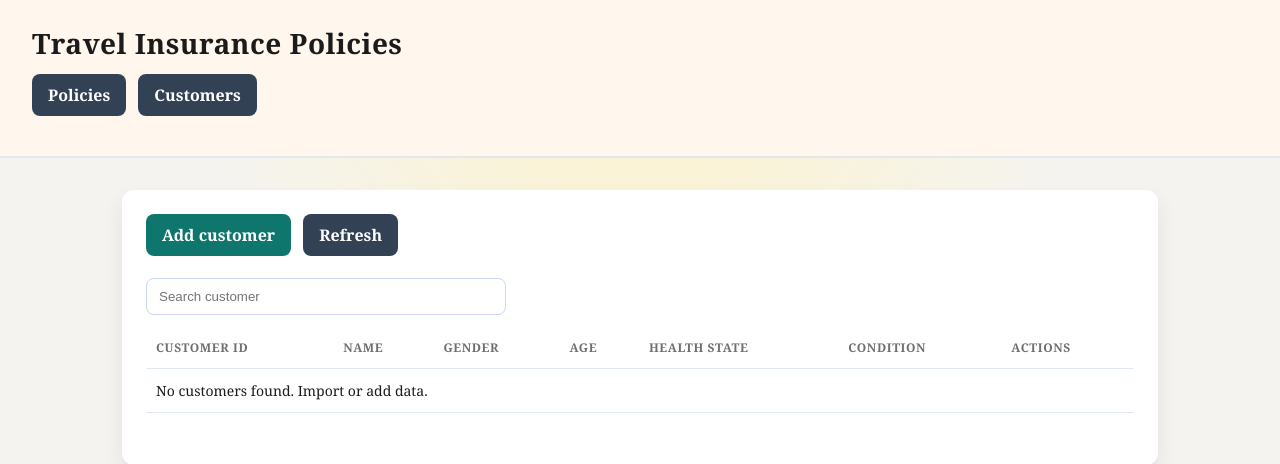
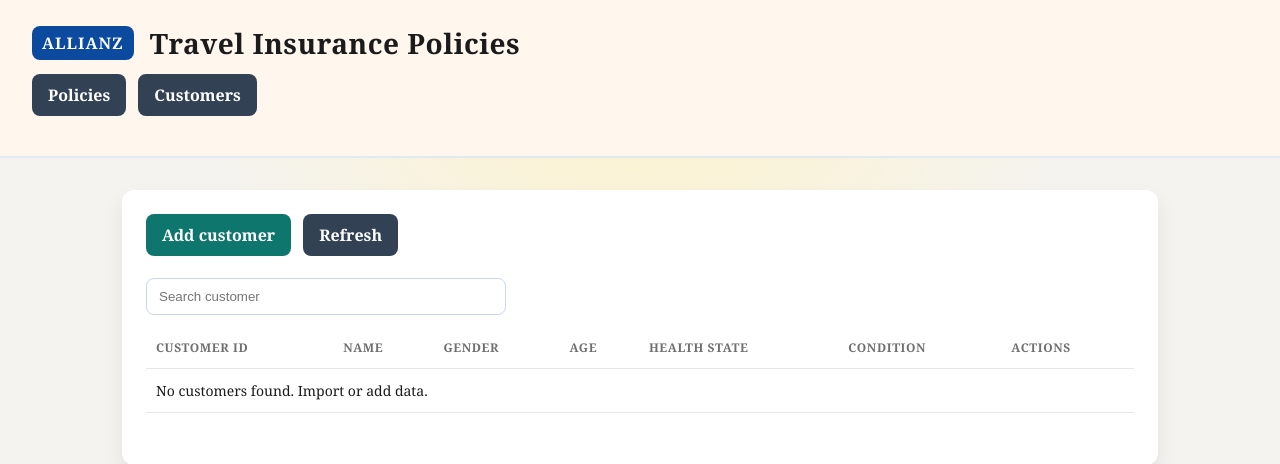
Before and after one commit to xyzHooDlEzyx/DOC_LAB, a Flask app: page /customers in a window 1280 px wide. Shown: the top 464 px of the page. Run offline with Flask 3, Linux system fonts and the light colour scheme.

Commit message:
html edit

```diff
--- a/app/templates/base.html
+++ b/app/templates/base.html
@@ -146,7 +146,12 @@
 </head>
 <body>
     <header>
-        <h1>Travel Insurance Policies</h1>
+        <div style="display: flex; align-items: center; gap: 16px;">
+            <div style="background: #0b4a9f; color: #fff; font-weight: 700; padding: 6px 10px; border-radius: 8px; letter-spacing: 1px;">
+                ALLIANZ
+            </div>
+            <h1>Travel Insurance Policies</h1>
+        </div>
         <div class="actions" style="margin-top: 12px;">
             <a class="button secondary" href="{{ url_for('web.list_policies') }}">Policies</a>
             <a class="button secondary" href="{{ url_for('web.list_customers') }}">Customers</a>
```
